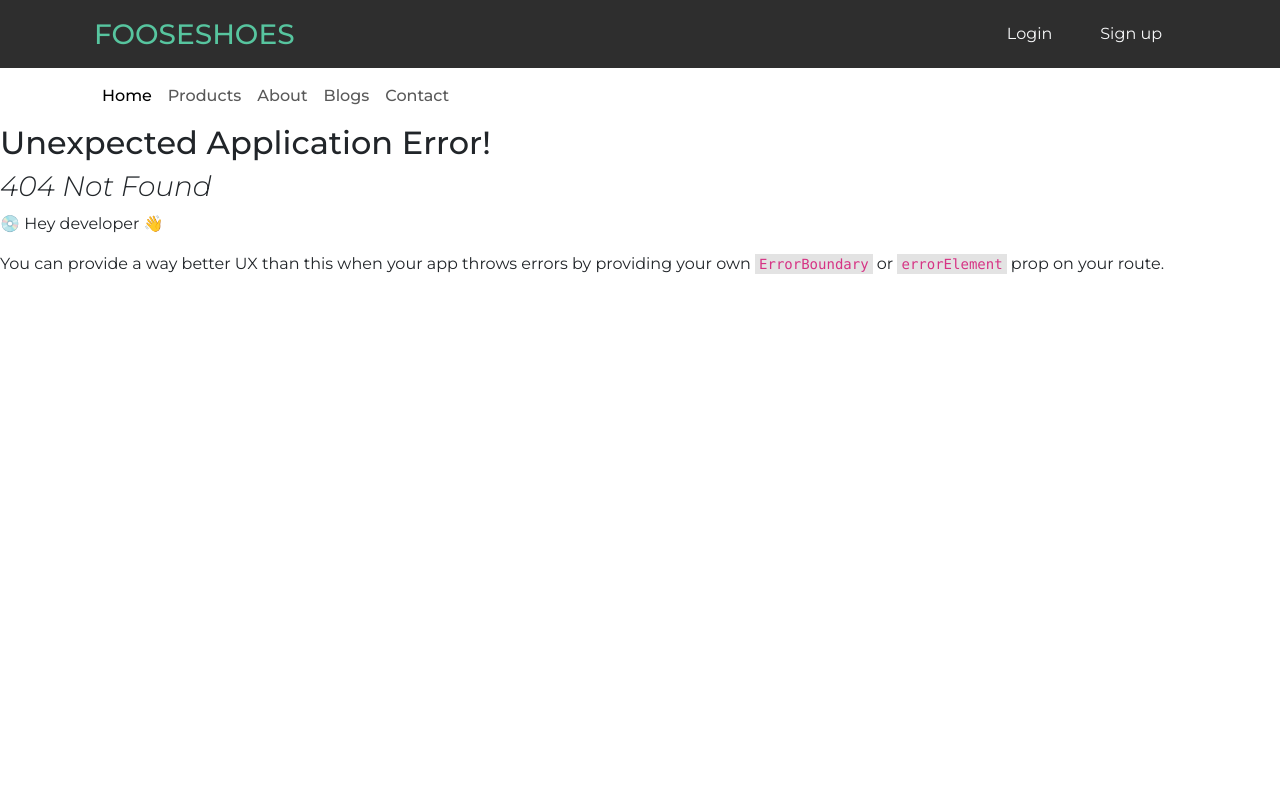
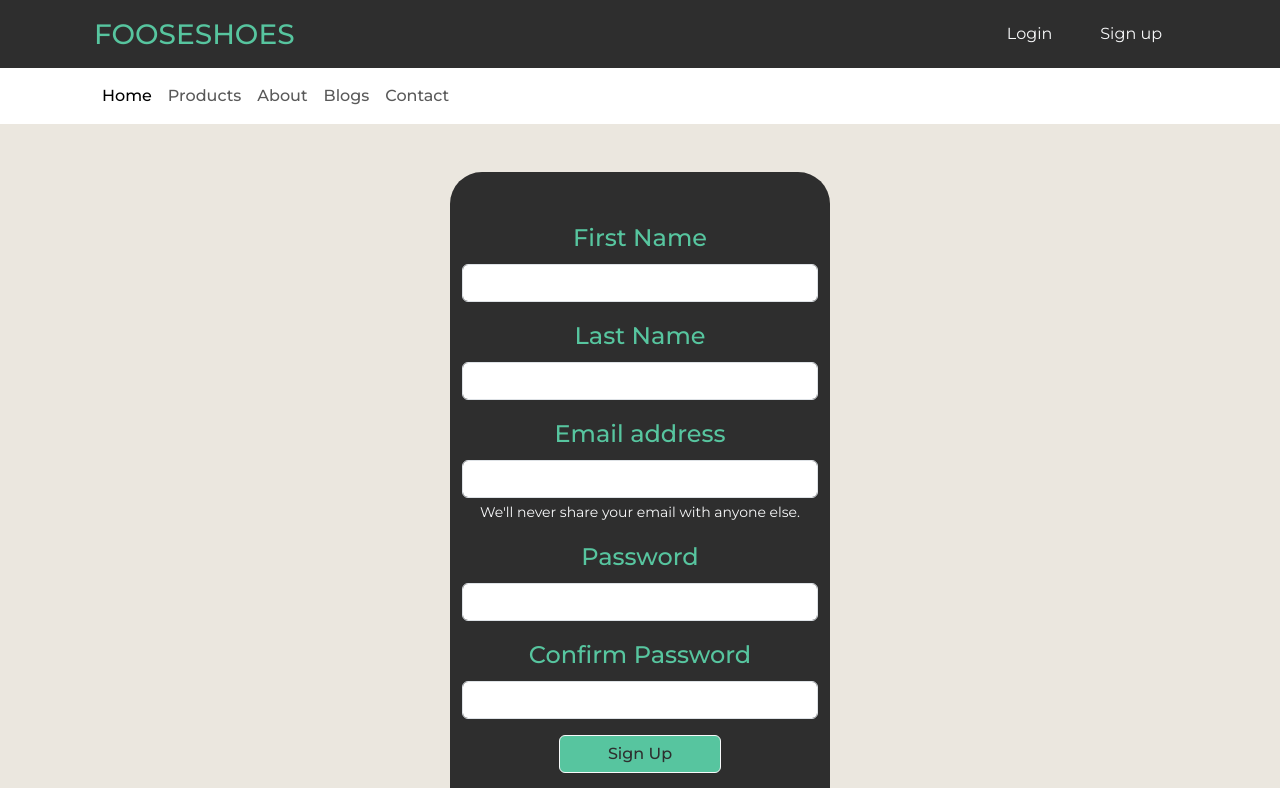
Before and after one commit to AhmadSaheb007/FooShoes-E-commers, a React (Vite) app: page /signup in a window 1280 px wide. Before the commit this address had no page. Shown: the top 788 px of the page. Built offline with nearby package versions, Linux system fonts and the light colour scheme.

Commit message:
added login signup page

```diff
--- a/src/App.css
+++ b/src/App.css
@@ -11,6 +11,10 @@
 
 .text-peast-greenn{
     color: #57C59F;
+}
+
+.text-brown-black{
+    color: var(--brown-black) !important;
 }
 
 hr{
@@ -141,4 +145,5 @@ hr{
 .preview-img{
     width: 7rem !important;
     padding-bottom: 5rem !important;
+    background-color: transparent !important;
 }
--- a/src/components/inc/Header.jsx
+++ b/src/components/inc/Header.jsx
@@ -14,11 +14,11 @@ const Header = () => {
                     <ul className="navbar-nav ms-auto mb-2 mb-lg-0">
 
                         <li className="nav-item px-3">
-                        <a className="nav-link active  text-light" aria-current="page" href="/">Login</a>
+                        <a className="nav-link active  text-light" aria-current="page" href="/login">Login</a>
                         </li>
 
                         <li className="nav-item px-3">
-                        <a className="nav-link  text-light" href="/products">Sign up</a>
+                        <a className="nav-link  text-light" href="/signup">Sign up</a>
                         </li>
 
 
--- a/src/components/inc/ImageCarousel.jsx
+++ b/src/components/inc/ImageCarousel.jsx
@@ -1,6 +1,6 @@
 import React from "react";
 
-const ImageCarousel = () => {
+const ImageCarousel = (props) => {
   return (
     <div>
       <div className="container">
@@ -19,31 +19,31 @@ const ImageCarousel = () => {
             className="active preview-img"
             aria-current="true"
             aria-label="Slide 1"
-          ><img src="/src/assets/img/HomeBlackShoe.png" className="d-block w-100 border-1 rounded-3 border border-secondary" alt="..." /></button>
+          ><img src={props.productImage1} className="d-block w-100 border-1 rounded-3 border border-secondary" alt="..." /></button>
           <button
             type="button"
             data-bs-target="#carouselExampleIndicators"
             data-bs-slide-to="1"
             aria-label="Slide 2"
             className="preview-img"
-          ><img src="/src/assets/img/HomeBuyProduct.png" className="d-block w-100 border-1 rounded-3 border border-secondary" alt="..." /></button>
+          ><img src={props.productImage2} className="d-block w-100 border-1 rounded-3 border border-secondary" alt="..." /></button>
           <button
             type="button"
             data-bs-target="#carouselExampleIndicators"
             data-bs-slide-to="2"
             aria-label="Slide 3"
             className="preview-img"
-          ><img src="/src/assets/img/HomeBlackShoe.png" className="d-block w-100 border-1 rounded-3 border border-secondary" alt="..." /></button>
+          ><img src={props.productImage3} className="d-block w-100 border-1 rounded-3 border border-secondary" alt="..." /></button>
         </div>
         <div className="carousel-inner">
           <div className="carousel-item active">
-            <img src="/src/assets/img/HomeBlackShoe.png" className="d-block w-100 rounded-3" alt="..." />
+            <img src={props.productImage1}className="d-block w-100 rounded-3" alt="..." />
           </div>
           <div className="carousel-item">
-            <img src="/src/assets/img/HomeBlackShoe.png" className="d-block w-100 rounded-3" alt="..." />
+            <img src={props.productImage2} className="d-block w-100 rounded-3" alt="..." />
           </div>
           <div className="carousel-item">
-            <img src="/src/assets/img/HomeBlackShoe.png" className="d-block w-100 rounded-3" alt="" />
+            <img src={props.productImage3} className="d-block w-100 rounded-3" alt="" />
           </div>
         </div>
         <button
--- a/src/components/inc/ProductDetails.jsx
+++ b/src/components/inc/ProductDetails.jsx
@@ -1,6 +1,7 @@
 import React from 'react';
 import Counter from './Counter';
 import ImageCarousel from './ImageCarousel';
+import Footer from './Footer';
 
 const ProductDetails = (props) => {
     return (
@@ -10,7 +11,10 @@ const ProductDetails = (props) => {
                     <div className="row mx-auto py-5">
                         <div className="col-lg-6">
                             {/* <img className='img-responsive rounded-2 w-100' src="/src/assets/img/HomeBlackShoe.png" alt="" /> */}
-                            <ImageCarousel/>
+                            <ImageCarousel
+                                productImage1= "/src/assets/img/HomeBlackShoe.png"
+                                productImage2= "/src/assets/img/HomeBuyProduct.png"
+                                productImage3= "/src/assets/img/HomeBlackShoe.png"/>
                         </div>
                         <div className="col-lg-4 text-start">
                             <h1 className="fw-meduim">Home Black Shoe</h1>
@@ -21,7 +25,9 @@ const ProductDetails = (props) => {
                             <div className="row">
                                 <div className="col-lg-12 d-flex">
                                     <Counter/>
-                                    <button className='btn btn-dark text-dark px-4 py-2 rounded-2 bg-peast-greenn addToCartBtn mx-2'>Add to Cart</button>
+                                    <button className='btn btn-dark text-dark px-4 py-2 rounded-2 bg-peast-greenn addToCartBtn mx-2'>
+                                    <p className="text-brown-black my-auto fw-medium">Add to Cart</p>
+                                        </button>
 
                                 </div>
                             </div>
@@ -29,6 +35,7 @@ const ProductDetails = (props) => {
                     </div>
                 </div>
             </div>
+            <Footer/>
         </div>
     );
 };
--- /dev/null
+++ b/src/components/pages/Login.jsx
@@ -0,0 +1,66 @@
+import React from "react";
+import Footer from "./../inc/Footer";
+
+const Login = () => {
+  return (
+    <div className="product-bg">
+      <div className="pb-5">
+        <div className="container py-5">
+          <div className="row">
+            <div className="col-lg-4 mx-auto text-center bg-brown-black text-peast-greenn py-5 rounded-5">
+              <form>
+                <div className="mb-3">
+                  <label
+                    for="exampleInputEmail1"
+                    className="form-label fs-4 fw-medium"
+                  >
+                    Email address
+                  </label>
+                  <input
+                    type="email"
+                    className="form-control"
+                    id="exampleInputEmail1"
+                    aria-describedby="emailHelp"
+                  />
+                  <div id="emailHelp" className="form-text text-light">
+                    We'll never share your email with anyone else.
+                  </div>
+                </div>
+                <div className="mb-3">
+                  <label
+                    for="exampleInputPassword1"
+                    className="form-label fs-4 fw-medium"
+                  >
+                    Password
+                  </label>
+                  <input
+                    type="password"
+                    className="form-control"
+                    id="exampleInputPassword1"
+                  />
+                </div>
+                <button type="submit" className="btn btn-light text-light px-5 bg-peast-greenn">
+                  <p className="text-brown-black my-auto fw-medium">Log in</p>
+                </button>
+              </form>
+            </div>
+          </div>
+
+          <div className="row">
+            <div className="col-lg-12 text-center">
+                <p className="fs-5 fw-medium">
+                    Don't have account, &nbsp;&nbsp;
+                    <a href="/signup">
+                        Register here
+                    </a>
+                </p>
+            </div>
+          </div>
+        </div>
+      </div>
+      <Footer />
+    </div>
+  );
+};
+
+export default Login;
--- /dev/null
+++ b/src/components/pages/Signup.jsx
@@ -0,0 +1,111 @@
+import React from "react";
+import Footer from "./../inc/Footer";
+
+const Signup = () => {
+  return (
+    <div className="product-bg">
+      <div className="pb-5">
+        <div className="container py-5">
+          <div className="row">
+            <div className="col-lg-4 mx-auto text-center bg-brown-black text-peast-greenn py-5 rounded-5">
+              <form>
+              <div className="mb-3">
+                  <label
+
+                    className="form-label fs-4 fw-medium"
+                  >
+                    First Name
+                  </label>
+                  <input
+                    type="text"
+                    className="form-control"
+                    id="firstName"
+                    aria-describedby="emailHelp"
+                  />
+                </div>
+                <div className="mb-3">
+                  <label
+                    for="exampleInputEmail1"
+                    className="form-label fs-4 fw-medium"
+                  >
+                    Last Name
+                  </label>
+                  <input
+                    type="text"
+                    className="form-control"
+                    id="lastName"
+                    aria-describedby="emailHelp"
+                  />
+
+                </div>
+                <div className="mb-3">
+                  <label
+                    for="exampleInputEmail1"
+                    className="form-label fs-4 fw-medium"
+                  >
+                    Email address
+                  </label>
+                  <input
+                    type="email"
+                    className="form-control"
+                    id="exampleInputEmail1"
+                    aria-describedby="emailHelp"
+                  />
+                  <div id="emailHelp" className="form-text text-light">
+                    We'll never share your email with anyone else.
+                  </div>
+                </div>
+                <div className="mb-3">
+                  <label
+                    for="exampleInputPassword1"
+                    className="form-label fs-4 fw-medium"
+                  >
+                    Password
+                  </label>
+                  <input
+                    type="password"
+                    className="form-control"
+                    id="exampleInputPassword1"
+                  />
+                </div>
+
+                <div className="mb-3">
+                  <label
+                    for="exampleInputPassword1"
+                    className="form-label fs-4 fw-medium"
+                  >
+                    Confirm Password
+                  </label>
+                  <input
+                    type="password"
+                    className="form-control"
+                    id="exampleInputConfirmPassword1"
+                  />
+                </div>
+
+                <button
+                  type="submit"
+                  className="btn btn-light text-light px-5 bg-peast-greenn"
+                >
+                  <p className="text-brown-black my-auto fw-medium">Sign Up</p>
+                </button>
+              </form>
+            </div>
+          </div>
+
+          <div className="row">
+            <div className="col-lg-12 text-center">
+              <p className="fs-5 fw-medium">
+                Already Registered, &nbsp;&nbsp;
+                <a href="/signup">Log in</a>
+              </p>
+            </div>
+          </div>
+        </div>
+      </div>
+      <Footer />
+    </div>
+  );
+};
+
+export default Signup;
```
Also changed, not shown: src/App.jsx (+12 -0 lines), src/components/pages/Home.jsx (+0 -15 lines).
